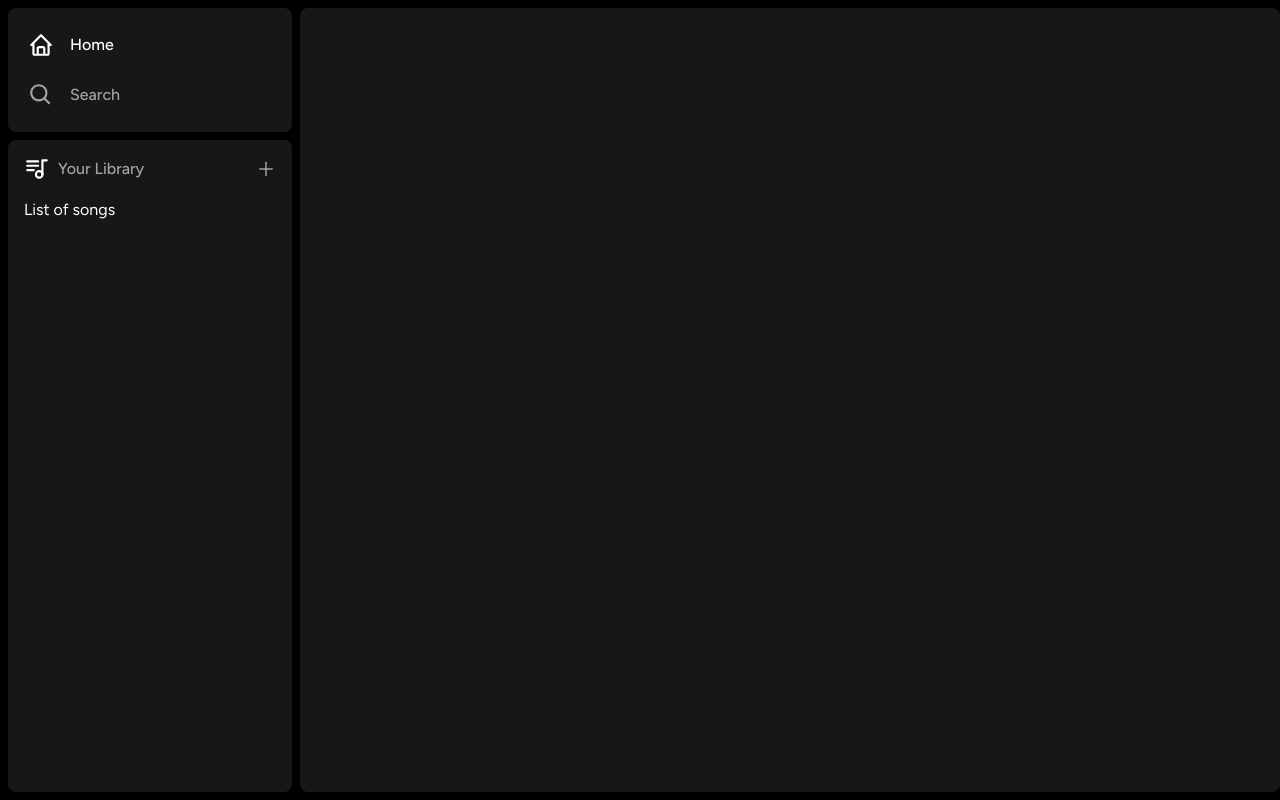
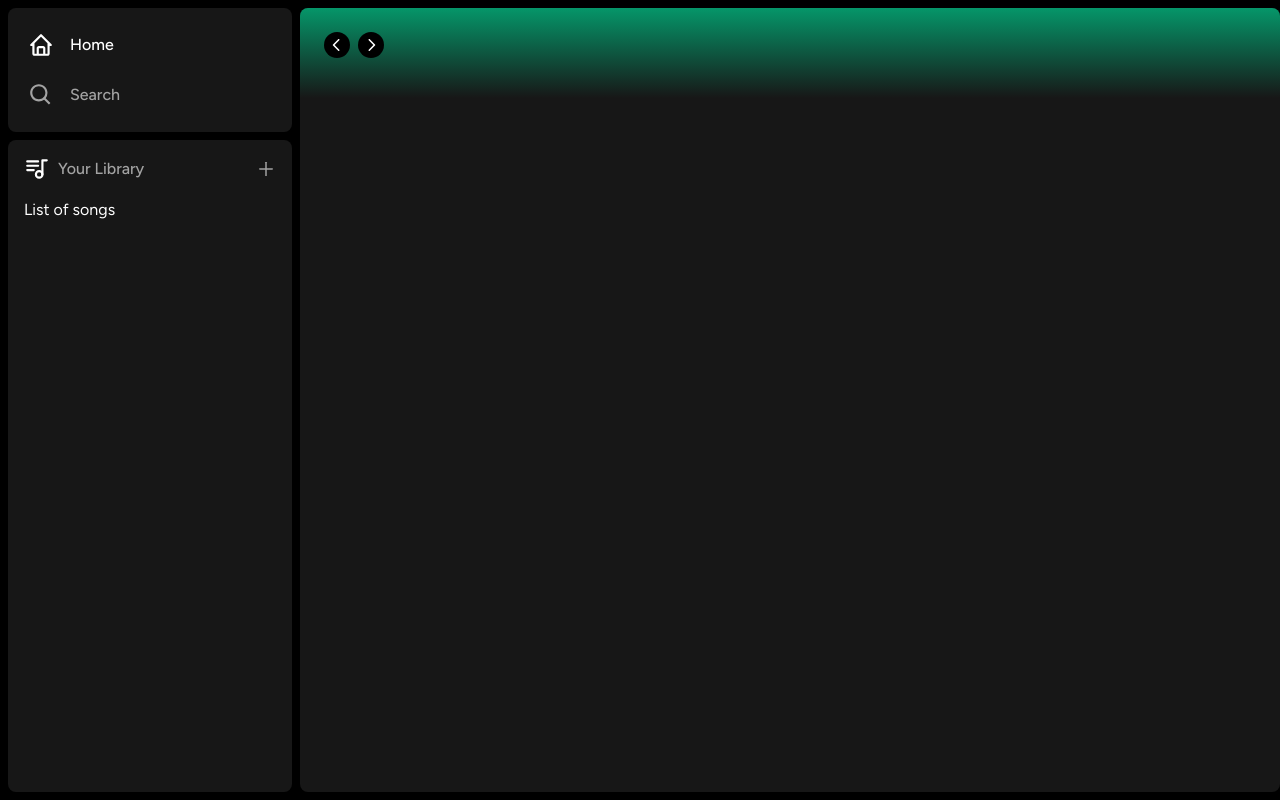
Before and after one commit to mustafasakalli/spotify-clone, a Next.js app: page / in a window 1280 px wide. Built offline with nearby package versions, Linux system fonts and the light colour scheme.

Commit message:
edit page

```diff
--- a/app/(site)/page.tsx
+++ b/app/(site)/page.tsx
@@ -1,3 +1,5 @@
+import { Header } from "@/components/Header";
+
 export default function Home() {
   return (
     <div className="
@@ -9,6 +11,10 @@ export default function Home() {
       w-full
     ">
 
+      <Header>
+
+      </Header>
+
     </div>
   )
 }
```
